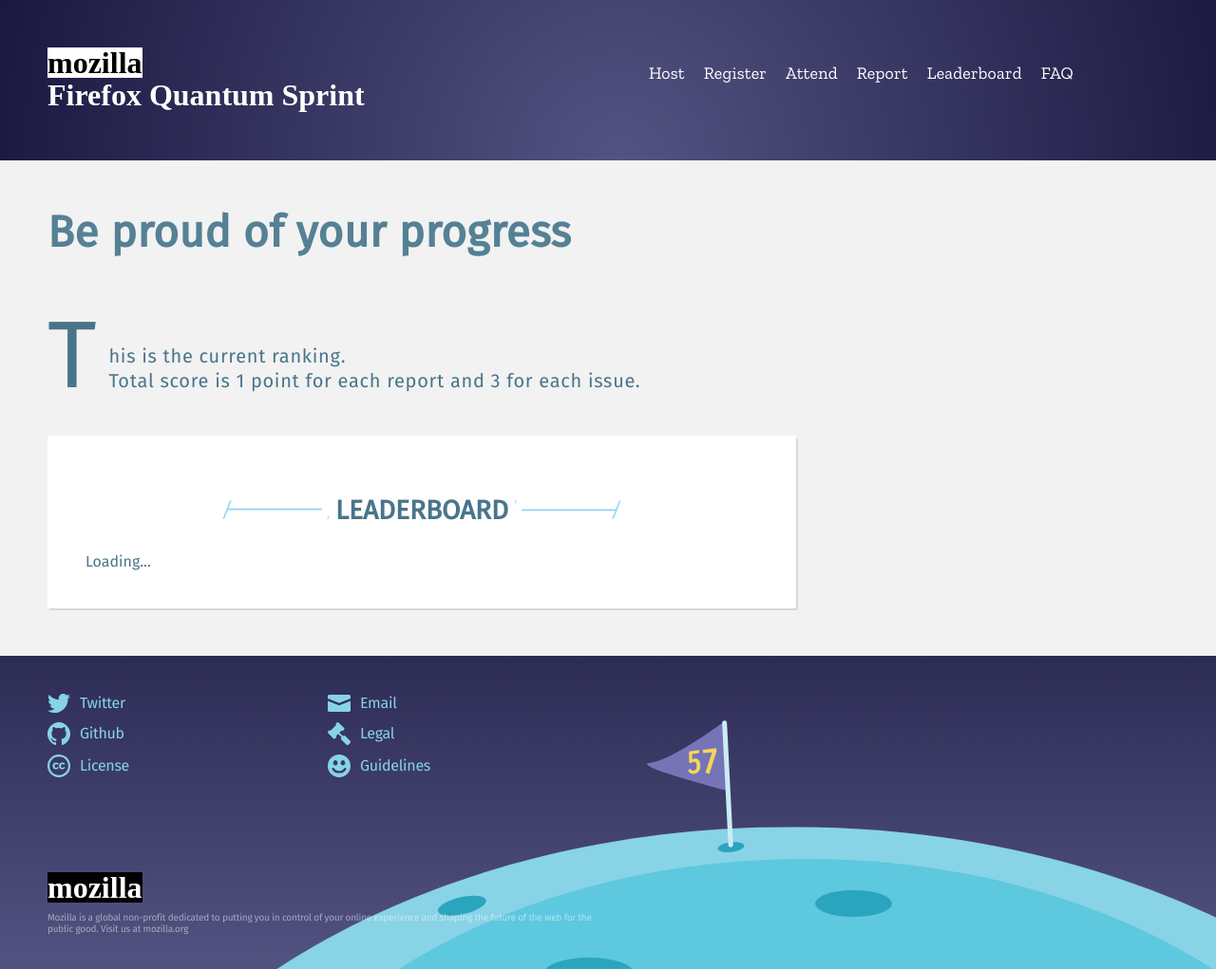
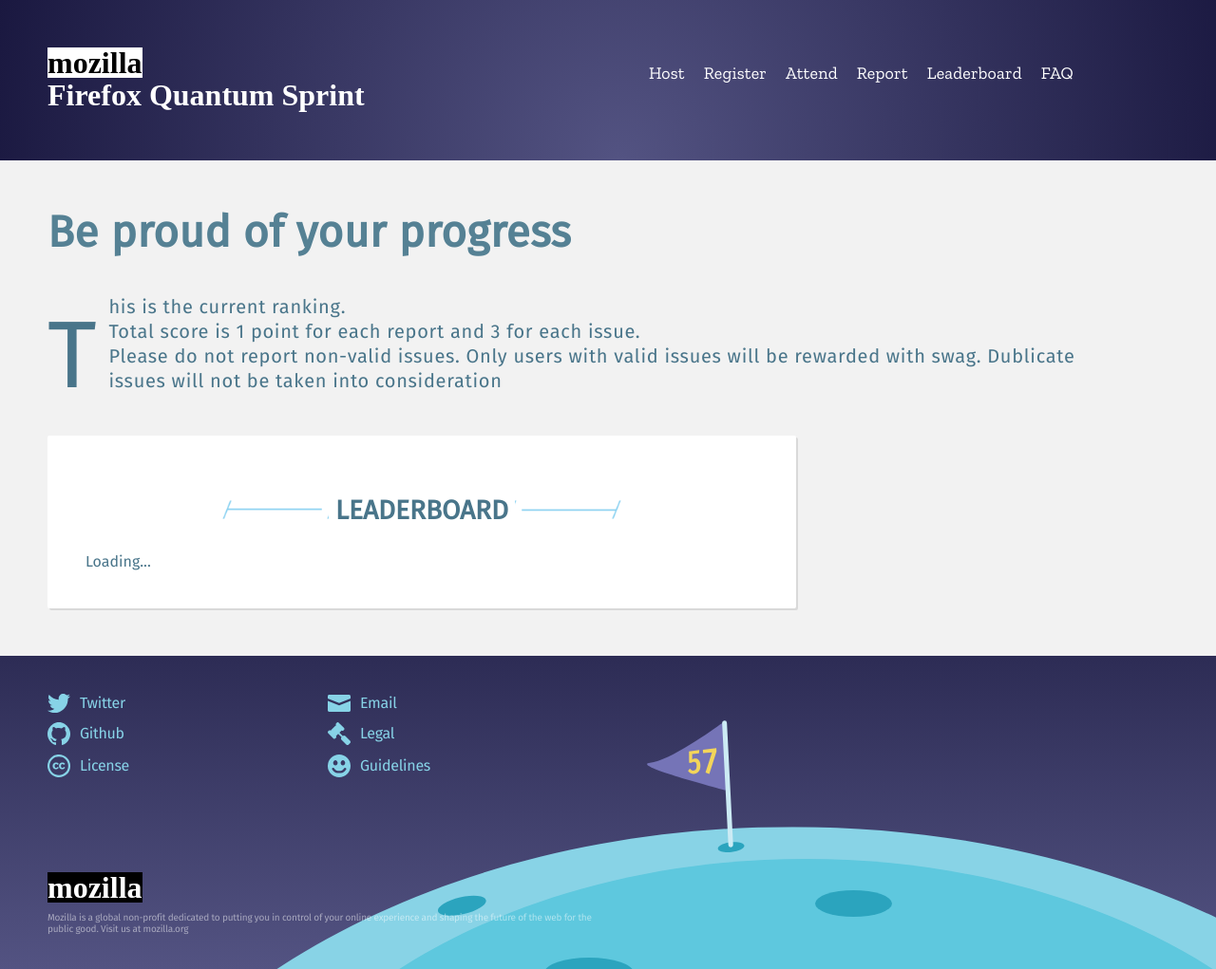
Before and after one commit to mozilla/firefox57-sprint, a Jekyll site: the page built from _articles/leaderboard.md, in a window 1280 px wide. Shown: the whole page at 95% size. Built offline with Jekyll 4.4.1, drawn with Linux system fonts in a browser that asks for light colours; some web fonts are replaced; a script that is not in the unit is left out.

Commit message:
Update leaderboard.md

```diff
--- a/_articles/leaderboard.md
+++ b/_articles/leaderboard.md
@@ -9,6 +9,7 @@
   <span class="capitalize">T</span>
   <span class="capitalize-content">
     his is the current ranking. <br />Total score is 1 point for each report and 3 for each issue.
+  <br> Please do not report non-valid issues. Only users with valid issues will be rewarded with swag. Dublicate issues will not be taken into consideration<br/>
   </span>
 </h2>
 
```
